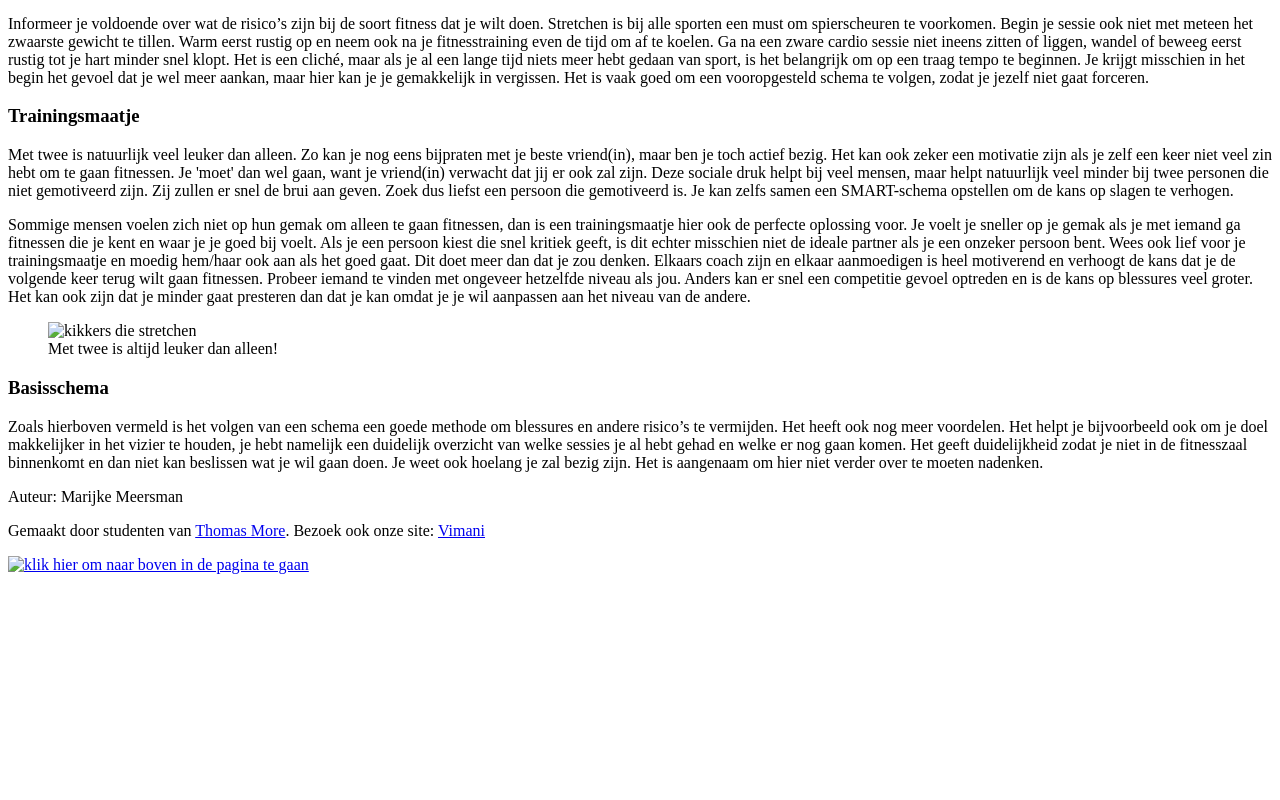
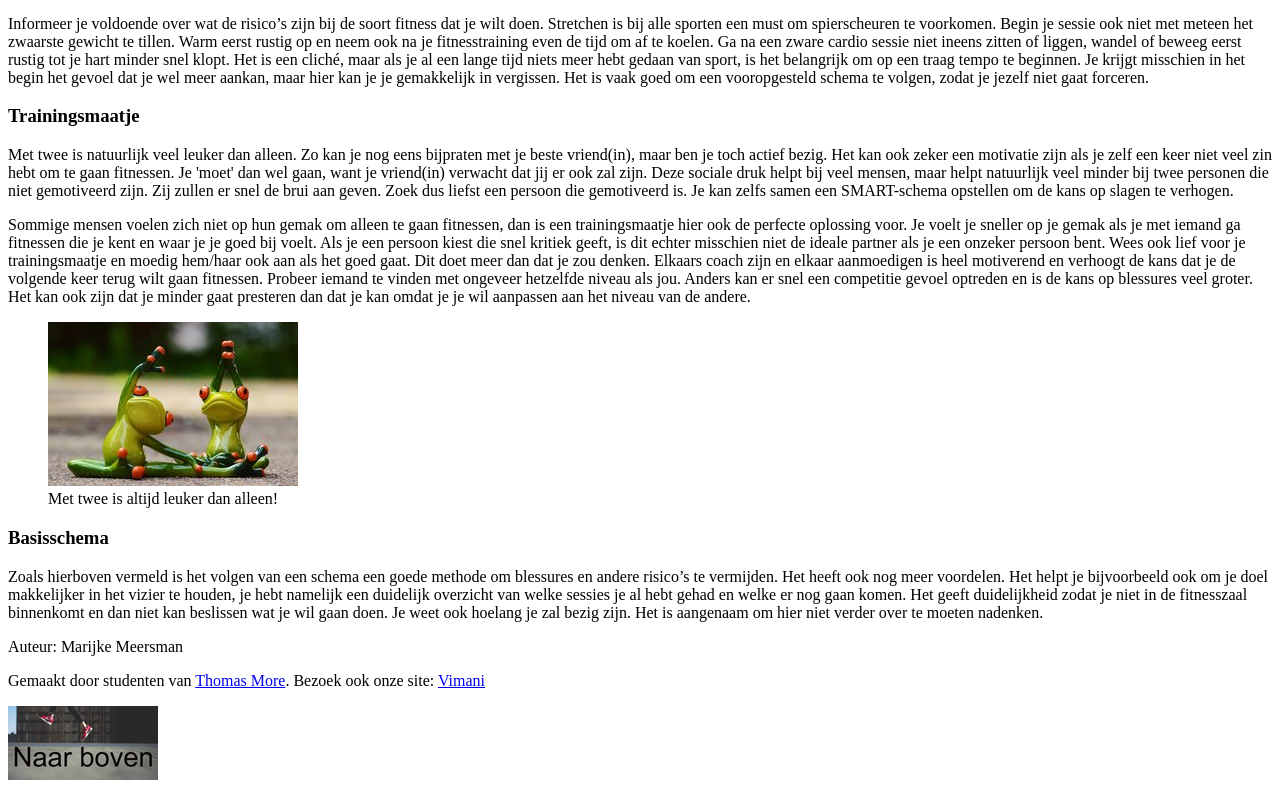
Before and after one commit to NickyVdB/Start-to-fitness, a plain HTML site: page ROOT/Pagina-hoe.html in a window 1280 px wide. Shown: the part 401-1201 px from the top of the page. Before the commit the page ends 991 px from the top, so only its background shows below. Drawn offline with Linux system fonts and the light colour scheme.

Commit message:
juiste koppeling naar afbeeldingen

```diff
--- a/ROOT/Pagina-hoe.html
+++ b/ROOT/Pagina-hoe.html
@@ -31,7 +31,7 @@ Probeer iemand te vinden met ongeveer hetzelfde niveau als jou. Anders kan er sn
         </section>
 
         <figure>
-        <img src="rsz_kikkers.jpg" alt="kikkers die stretchen" title="Stretchen is goed voor je!"/>
+        <img src="Images/Marijke/rsz_kikkers.jpg" alt="kikkers die stretchen" title="Stretchen is goed voor je!"/>
         <figcaption>Met twee is altijd leuker dan alleen!</figcaption>
         </figure>
 
@@ -45,7 +45,7 @@ Probeer iemand te vinden met ongeveer hetzelfde niveau als jou. Anders kan er sn
     <footer>
     <p>Auteur: Marijke Meersman</p>
     <p>Gemaakt door studenten van <a href="http://www.thomasmore.be/">Thomas More</a>. Bezoek ook onze site: <a href="http://r0374251.sinners.be/website_webbureau/index.html">Vimani</a></p>
-    <p> <a href="#"> <img src="naar-boven.jpg" alt="klik hier om naar boven in de pagina te gaan" title="klik hier om terug naar boven in deze pagina te gaan"/> </a></p>
+    <p> <a href="#"> <img src="Images/Marijke/naar-boven.jpg" alt="klik hier om naar boven in de pagina te gaan" title="klik hier om terug naar boven in deze pagina te gaan"/> </a></p>
     </footer>
 
 </body>
```
Also changed, not shown: ROOT/pagina-waarom.htm (+2 -2 lines).
